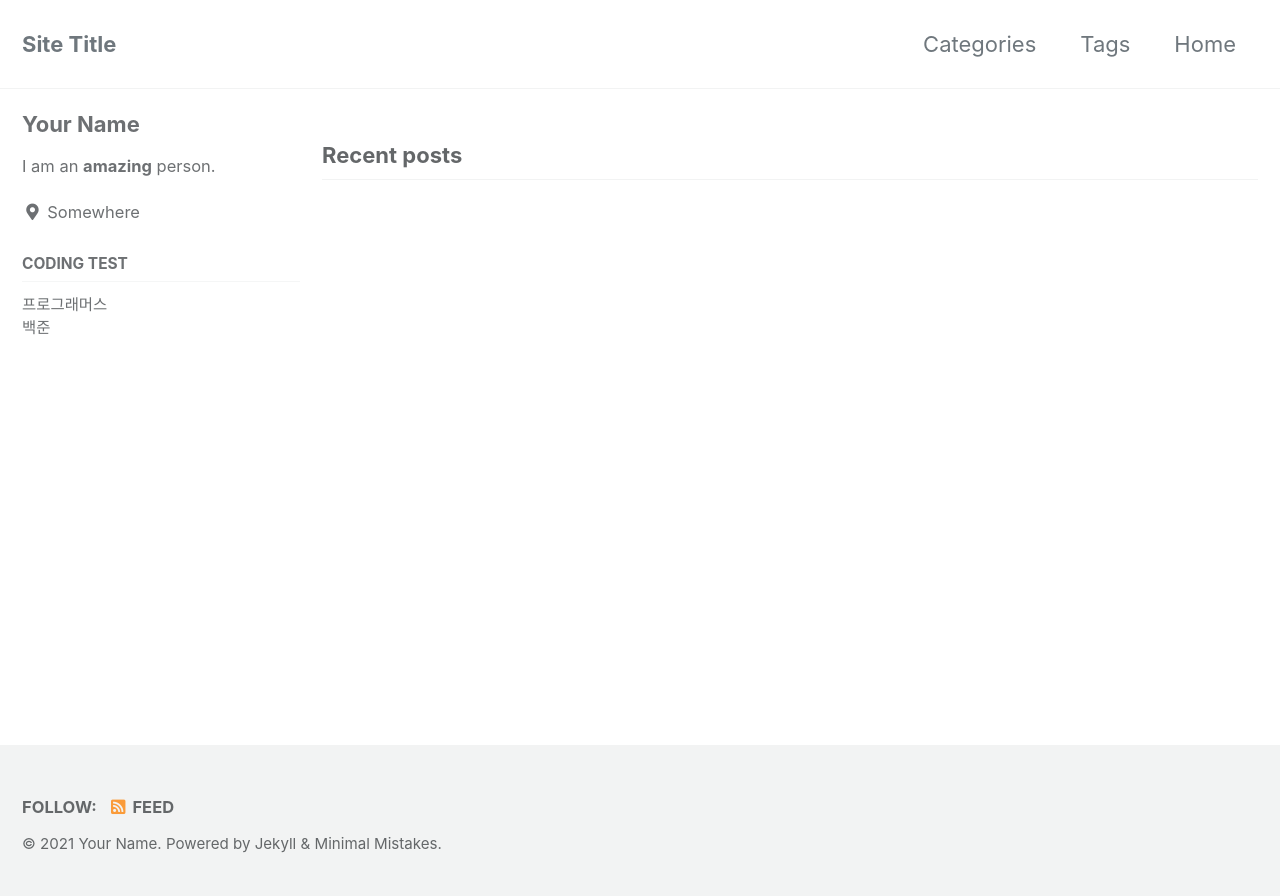
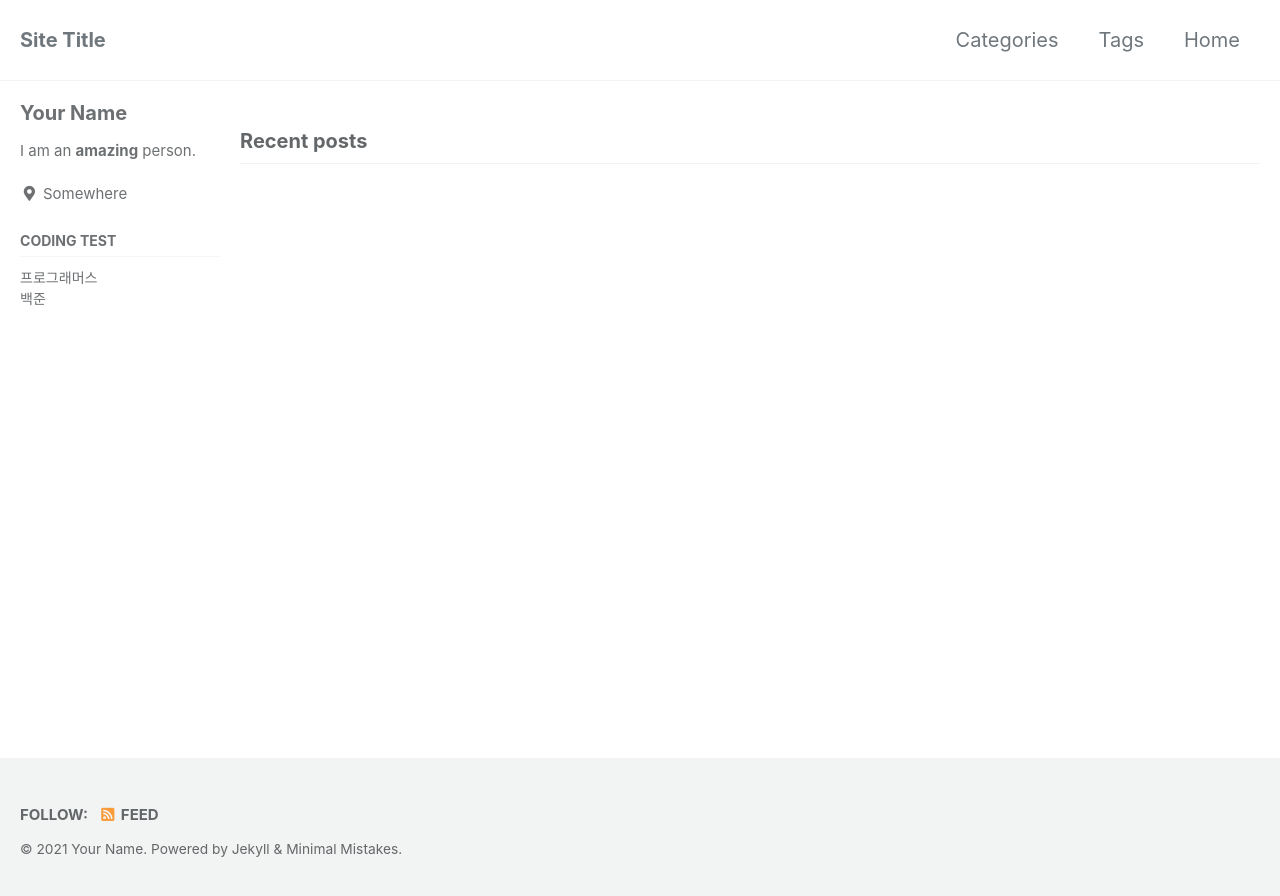
Before and after one commit to hell5user/hell5user.github.io, a Jekyll site: the page built from index.html, in a window 1280 px wide. Shown: the top 896 px of the page. Built offline with Jekyll 4.4.1, drawn with Linux system fonts in a browser that asks for light colours; cached includes are drawn as plain includes; some web fonts are replaced; the list of posts is cut into pages by our own code.

Commit message:
폰트 설정 변경

```diff
--- a/_sass/minimal-mistakes/_variables.scss
+++ b/_sass/minimal-mistakes/_variables.scss
@@ -14,7 +14,7 @@ $indent-var: 1.3em !default;
 
 /* system typefaces */
 $serif: Georgia, Times, serif !default;
-$sans-serif: -apple-system, BlinkMacSystemFont, "Roboto", "Segoe UI",
+$sans-serif: -apple-system, BlinkMacSystemFont, "MaruBuri-Regular", "Roboto", "Segoe UI",
   "Helvetica Neue", "Lucida Grande", Arial, sans-serif !default;
 $monospace: Monaco, Consolas, "Lucida Console", monospace !default;
 
@@ -155,9 +155,12 @@ $max-width: $x-large !default;
    Grid
    ========================================================================== */
 
+// $right-sidebar-width-narrow: 200px !default;
 $right-sidebar-width-narrow: 200px !default;
-$right-sidebar-width: 300px !default;
-$right-sidebar-width-wide: 400px !default;
+// $right-sidebar-width: 300px !default;
+$right-sidebar-width: 220px !default;
+// $right-sidebar-width-wide: 400px !default;
+$right-sidebar-width-wide: 240px !default;
 
 /*
    Other
--- a/assets/css/main.scss
+++ b/assets/css/main.scss
@@ -6,3 +6,32 @@
 
 @import "minimal-mistakes/skins/{{ site.minimal_mistakes_skin | default: 'default' }}"; // skin
 @import "minimal-mistakes"; // main partials
+/*
+@font-face {
+    font-family: 'RIDIBatang';
+    src: url('https://cdn.jsdelivr.net/gh/projectnoonnu/noonfonts_twelve@1.0/RIDIBatang.woff') format('woff');
+    font-weight: normal;
+    font-style: normal;
+}
+*/
+@font-face {
+    font-family: 'MaruBuri-Regular';
+    src: url('https://cdn.jsdelivr.net/gh/projectnoonnu/noonfonts_20-10-21@1.0/MaruBuri-Regular.woff') format('woff');
+    font-weight: normal;
+    font-style: normal;
+}
+
+html {
+    font-size: 14px; // originally 16px
+    @include breakpoint($medium) {
+        font-size: 16px; // originally 18px
+    }
+
+    @include breakpoint($large) {
+        font-size: 18px; // originally 20px
+    }
+
+    @include breakpoint($x-large) {
+        font-size: 20px; // originally 22px
+    }
+}
```
